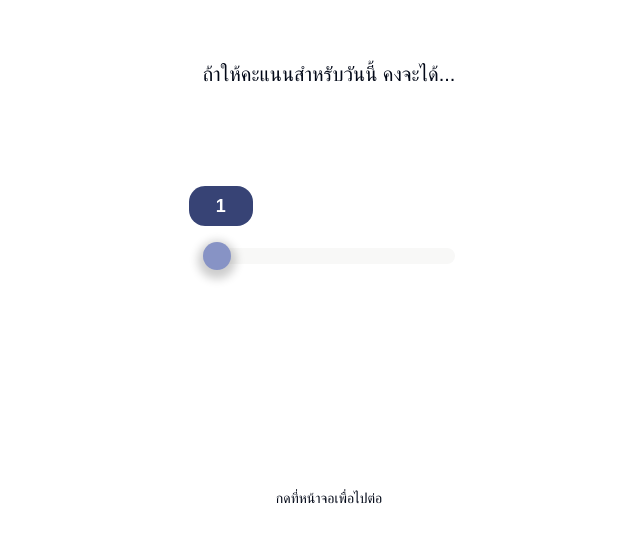
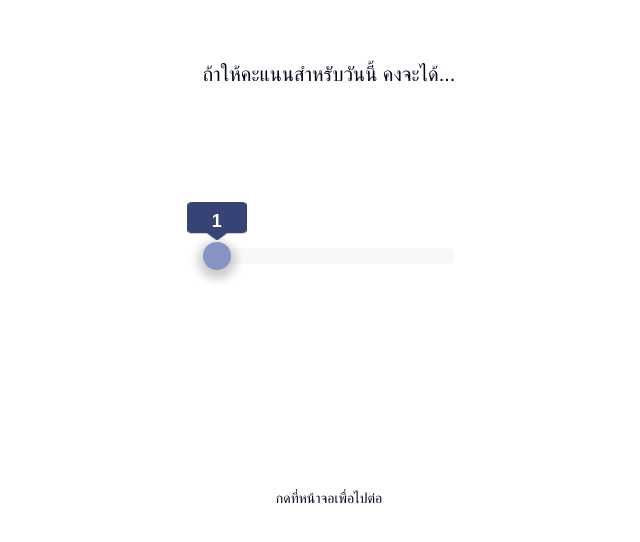
Before and after one commit to CBC-Warehouse-Of-Heart/Warehouse-of-Heart, a Next.js app: page /2-1a in a window 1280 px wide. Shown: the part 116-658 px from the top of the page, without its empty margins (311-951 px from the left). Built offline with nearby package versions, Linux system fonts and the light colour scheme; a web font is replaced by a local one.

Commit message:
[2-1a] change value box style

```diff
--- a/components/ui/slider.tsx
+++ b/components/ui/slider.tsx
@@ -36,15 +36,49 @@ const Slider = React.forwardRef<
         <SliderPrimitive.Track className="relative h-4 w-full grow overflow-hidden rounded-full bg-woh-white">
           <SliderPrimitive.Range className="absolute h-full bg-purple-slider" />
         </SliderPrimitive.Track>
-        <SliderPrimitive.Thumb
+        {/* <SliderPrimitive.Thumb
           className="block h-7 w-7 rounded-full bg-light-purple-slider ring-offset-background transition-colors focus-visible:outline-none focus-visible:ring-2 focus-visible:ring-ring focus-visible:ring-offset-2 disabled:pointer-events-none disabled:opacity-50"
           style={{ boxShadow: "0 4px 10px 5px rgba(0, 0, 0, 0.2)" }}
         >
-          <div className="pointer-events-none absolute -left-1/2 -top-14 flex h-10 w-16 items-center justify-center rounded-lg bg-purple-slider text-center text-lg font-bold text-white">
+          <div className="bottom-[20px] text-lg font-bold text-white"
+          // style={{ backgroundImage: 'url("/img/value_box.png")', backgroundSize: 'cover' }}
+          style={{
+            backgroundImage: "url('/img/value_box.png')",
+            backgroundSize: "cover",
+            backgroundRepeat: "no-repeat",
+          }}
+         >
+          {value}
+          </div>
+        </SliderPrimitive.Thumb> */}
+
+        <SliderPrimitive.Thumb
+          className="block h-7 w-7 rounded-full bg-light-purple-slider ring-offset-background transition-colors focus-visible:outline-none focus-visible:ring-2 focus-visible:ring-ring focus-visible:ring-offset-2 disabled:pointer-events-none disabled:opacity-50"
+          style={{
+            boxShadow: "0 4px 10px 5px rgba(0, 0, 0, 0.2)",
+            position: "relative",
+          }}
+        >
+          <div
+            className="text-lg font-bold text-white"
+            style={{
+              position: "absolute",
+              top: "-40px",
+              left: "50%",
+              transform: "translateX(-50%)",
+              backgroundImage: "url('/img/value_box.png')",
+              backgroundSize: "100% 100%",
+              backgroundRepeat: "no-repeat",
+              margin: "0 auto",
+              padding: "5px",
+              width: "60px",
+            }}
+          >
             {value}
           </div>
         </SliderPrimitive.Thumb>
       </SliderPrimitive.Root>
+      <div></div>
     </div>
   );
 });
```
Also changed, not shown: public/img/value_box.png (added).
